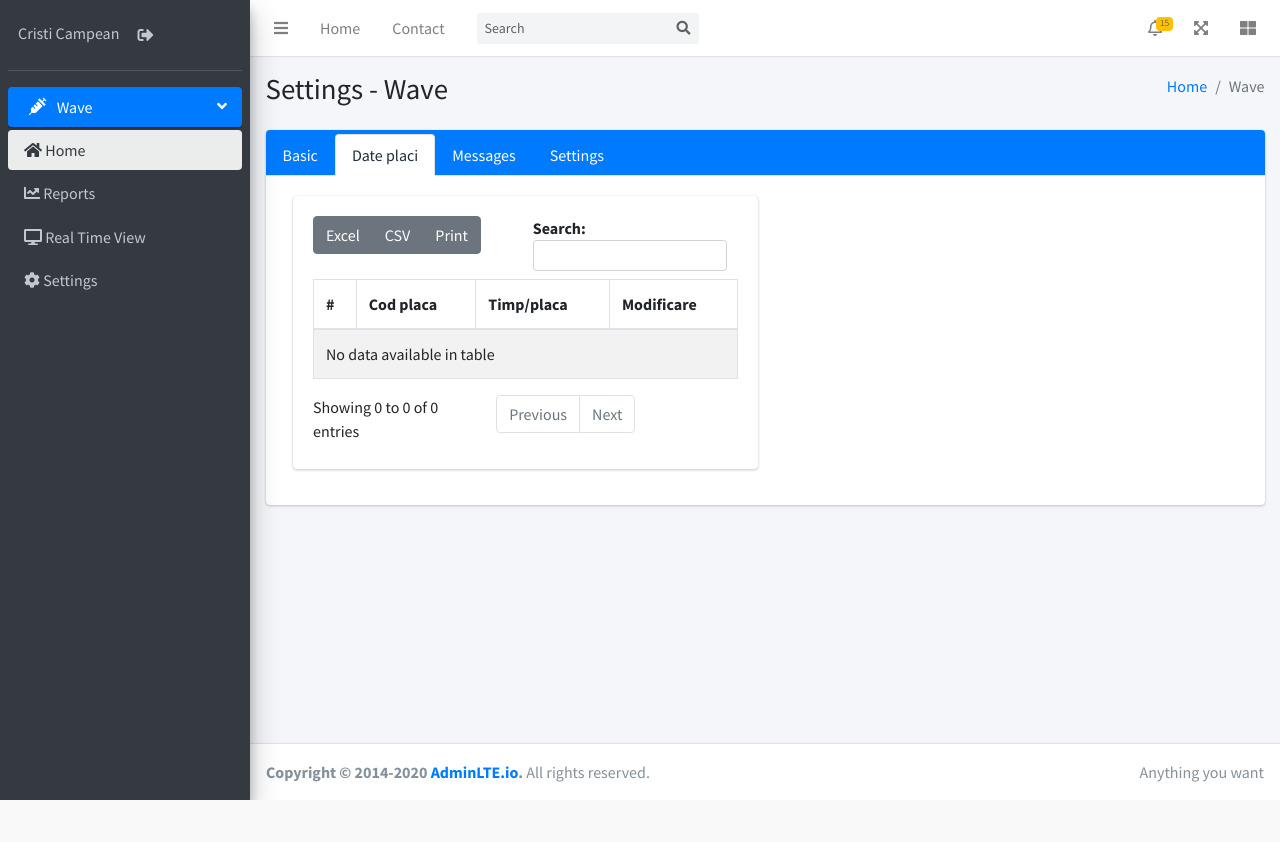
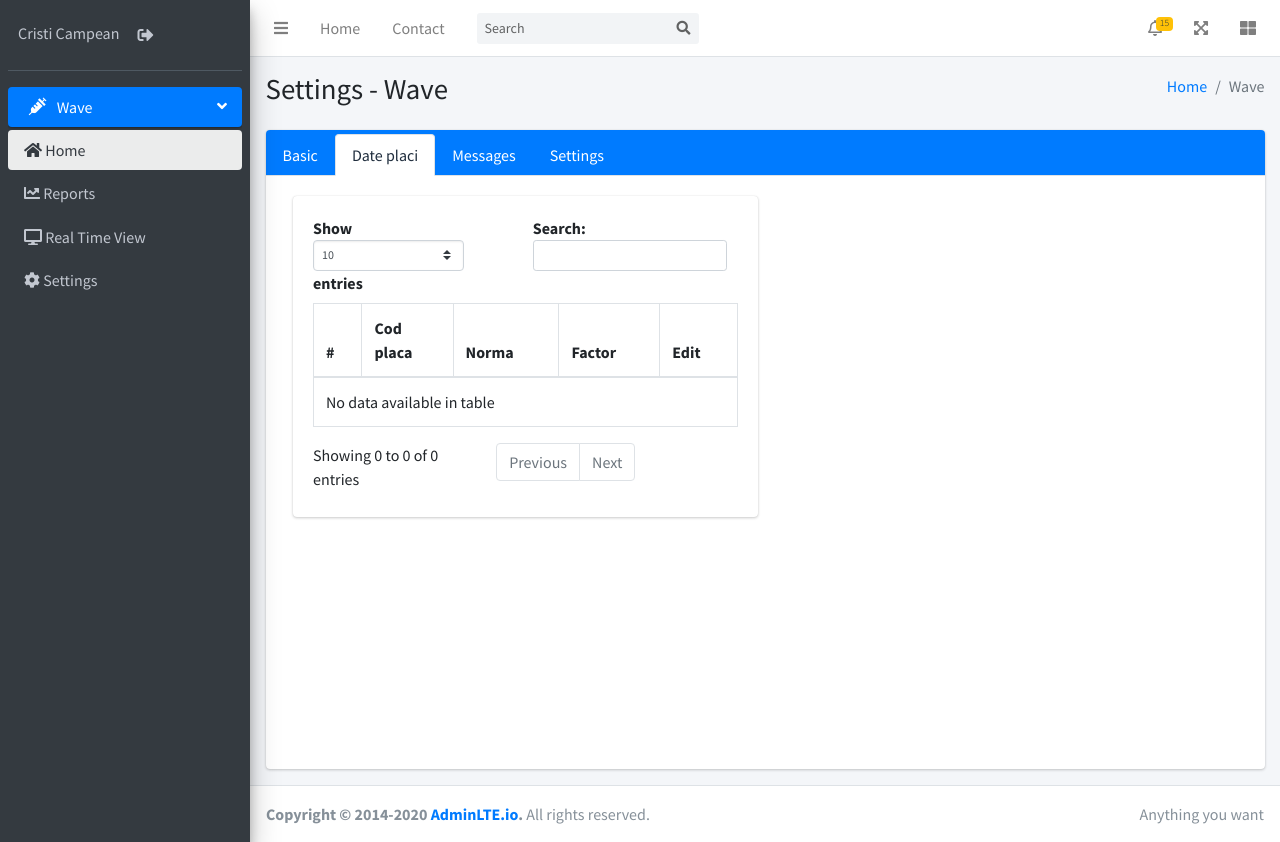
Before and after one commit to andreicampean31/nord-manage, a Django app: page /wave/settings/ in a window 1280 px wide, after a click on "Date placi". Before the commit the page ends 800 px from the top, so only its background shows below. Run offline with Django 3.2, Linux system fonts and the light colour scheme; data that the repository does not hold is empty; some libraries are stand-ins or nearby versions.

Commit message:
edit date_placi
update informatii placi

```diff
--- /dev/null
+++ b/nord_manage/wave/forms.py
@@ -0,0 +1,6 @@
+from django import forms
+
+class DatePlaciUpdateForm(forms.Form):
+    cod_placa = forms.CharField(label = 'cod_placa', max_length=100)
+    min_placa = forms.CharField(label = 'min_placa', max_length=100)
+    multiplication_factor = forms.CharField(label = 'multiplication_factor', max_length=100)
--- a/nord_manage/wave/templates/wave/settings.html
+++ b/nord_manage/wave/templates/wave/settings.html
@@ -12,36 +12,51 @@
       <div class="card-header p-0 pt-1">
         <ul class="nav nav-tabs" id="custom-tabs-one-tab" role="tablist">
           <li class="nav-item">
-            <a class="nav-link active" id="custom-tabs-one-home-tab" data-toggle="pill" href="#custom-tabs-one-home" role="tab" aria-controls="custom-tabs-one-home" aria-selected="true">Basic</a>
+            <a class="nav-link active" id="custom-tabs-one-home-tab" data-toggle="pill" href="#custom-tabs-one-home"
+              role="tab" aria-controls="custom-tabs-one-home" aria-selected="true">Basic</a>
           </li>
           <li class="nav-item">
-            <a class="nav-link" id="custom-tabs-one-profile-tab" data-toggle="pill" href="#custom-tabs-one-profile" role="tab" aria-controls="custom-tabs-one-profile" aria-selected="false">Date placi</a>
+            <a class="nav-link" id="custom-tabs-one-profile-tab" data-toggle="pill" href="#custom-tabs-one-profile"
+              role="tab" aria-controls="custom-tabs-one-profile" aria-selected="false">Date placi</a>
           </li>
           <li class="nav-item">
-            <a class="nav-link" id="custom-tabs-one-messages-tab" data-toggle="pill" href="#custom-tabs-one-messages" role="tab" aria-controls="custom-tabs-one-messages" aria-selected="false">Messages</a>
+            <a class="nav-link" id="custom-tabs-one-messages-tab" data-toggle="pill" href="#custom-tabs-one-messages"
+              role="tab" aria-controls="custom-tabs-one-messages" aria-selected="false">Messages</a>
           </li>
           <li class="nav-item">
-            <a class="nav-link" id="custom-tabs-one-settings-tab" data-toggle="pill" href="#custom-tabs-one-settings" role="tab" aria-controls="custom-tabs-one-settings" aria-selected="false">Settings</a>
+            <a class="nav-link" id="custom-tabs-one-settings-tab" data-toggle="pill" href="#custom-tabs-one-settings"
+              role="tab" aria-controls="custom-tabs-one-settings" aria-selected="false">Settings</a>
           </li>
         </ul>
       </div>
       <div class="card-body">
         <div class="tab-content" id="custom-tabs-one-tabContent">
-          <div class="tab-pane fade show active" id="custom-tabs-one-home" role="tabpanel" aria-labelledby="custom-tabs-one-home-tab">
-             Lorem ipsum dolor sit amet, consectetur adipiscing elit. Proin malesuada lacus ullamcorper dui molestie, sit amet congue quam finibus. Etiam ultricies nunc non magna feugiat commodo. Etiam odio magna, mollis auctor felis vitae, ullamcorper ornare ligula. Proin pellentesque tincidunt nisi, vitae ullamcorper felis aliquam id. Pellentesque habitant morbi tristique senectus et netus et malesuada fames ac turpis egestas. Proin id orci eu lectus blandit suscipit. Phasellus porta, ante et varius ornare, sem enim sollicitudin eros, at commodo leo est vitae lacus. Etiam ut porta sem. Proin porttitor porta nisl, id tempor risus rhoncus quis. In in quam a nibh cursus pulvinar non consequat neque. Mauris lacus elit, condimentum ac condimentum at, semper vitae lectus. Cras lacinia erat eget sapien porta consectetur.
+          <div class="tab-pane fade show active" id="custom-tabs-one-home" role="tabpanel"
+            aria-labelledby="custom-tabs-one-home-tab">
+            Lorem ipsum dolor sit amet, consectetur adipiscing elit. Proin malesuada lacus ullamcorper dui molestie, sit
+            amet congue quam finibus. Etiam ultricies nunc non magna feugiat commodo. Etiam odio magna, mollis auctor
+            felis vitae, ullamcorper ornare ligula. Proin pellentesque tincidunt nisi, vitae ullamcorper felis aliquam
+            id. Pellentesque habitant morbi tristique senectus et netus et malesuada fames ac turpis egestas. Proin id
+            orci eu lectus blandit suscipit. Phasellus porta, ante et varius ornare, sem enim sollicitudin eros, at
+            commodo leo est vitae lacus. Etiam ut porta sem. Proin porttitor porta nisl, id tempor risus rhoncus quis.
+            In in quam a nibh cursus pulvinar non consequat neque. Mauris lacus elit, condimentum ac condimentum at,
+            semper vitae lectus. Cras lacinia erat eget sapien porta consectetur.
           </div>
-          <div class="tab-pane fade" id="custom-tabs-one-profile" role="tabpanel" aria-labelledby="custom-tabs-one-profile-tab">
-            <div class = "col-6">
+          <div class="tab-pane fade" id="custom-tabs-one-profile" role="tabpanel"
+            aria-labelledby="custom-tabs-one-profile-tab">
+            <div class="col-6">
               <div class="card">
 
                 <div class="card-body">
-                  <table id="example1" class="table table-bordered table-striped">
+                  <table id="example1" class="table table-bordered  table-hover">
                     <thead>
                       <tr>
                         <th>#</th>
                         <th>Cod placa</th>
-                        <th>Timp/placa</th>
-                        <th>Modificare</th>
+                        <th>Norma</th>
+                        <th>Factor</th>
+                        <th>Edit</th>
+
                       </tr>
                     </thead>
                     <tbody>
@@ -50,7 +65,11 @@
                         <td>{{ i.id }}</td>
                         <td>{{ i.cod_placa }}</td>
                         <td>{{ i.min_placa }}</td>
-                        <td></td>
+                        <td>{{ i.multiplication_factor }}</td>
+                        <td>
+                          <a href="#" class = "btn btn-success edit"> EDIT </a>
+                          <a href="#" class = "btn btn-danger edit"> DELETE </a>
+                        </td>
                       </tr>
                       {% endfor %}
 
@@ -61,11 +80,24 @@
             </div>
 
           </div>
-          <div class="tab-pane fade" id="custom-tabs-one-messages" role="tabpanel" aria-labelledby="custom-tabs-one-messages-tab">
-             Morbi turpis dolor, vulputate vitae felis non, tincidunt congue mauris. Phasellus volutpat augue id mi placerat mollis. Vivamus faucibus eu massa eget condimentum. Fusce nec hendrerit sem, ac tristique nulla. Integer vestibulum orci odio. Cras nec augue ipsum. Suspendisse ut velit condimentum, mattis urna a, malesuada nunc. Curabitur eleifend facilisis velit finibus tristique. Nam vulputate, eros non luctus efficitur, ipsum odio volutpat massa, sit amet sollicitudin est libero sed ipsum. Nulla lacinia, ex vitae gravida fermentum, lectus ipsum gravida arcu, id fermentum metus arcu vel metus. Curabitur eget sem eu risus tincidunt eleifend ac ornare magna.
         </div>
-          <div class="tab-pane fade" id="custom-tabs-one-settings" role="tabpanel" aria-labelledby="custom-tabs-one-settings-tab">
-             Pellentesque vestibulum commodo nibh nec blandit. Maecenas neque magna, iaculis tempus turpis ac, ornare sodales tellus. Mauris eget blandit dolor. Quisque tincidunt venenatis vulputate. Morbi euismod molestie tristique. Vestibulum consectetur dolor a vestibulum pharetra. Donec interdum placerat urna nec pharetra. Etiam eget dapibus orci, eget aliquet urna. Nunc at consequat diam. Nunc et felis ut nisl commodo dignissim. In hac habitasse platea dictumst. Praesent imperdiet accumsan ex sit amet facilisis.
+        <div class="tab-pane fade" id="custom-tabs-one-messages" role="tabpanel"
+          aria-labelledby="custom-tabs-one-messages-tab">
+          Morbi turpis dolor, vulputate vitae felis non, tincidunt congue mauris. Phasellus volutpat augue id mi
+          placerat mollis. Vivamus faucibus eu massa eget condimentum. Fusce nec hendrerit sem, ac tristique nulla.
+          Integer vestibulum orci odio. Cras nec augue ipsum. Suspendisse ut velit condimentum, mattis urna a, malesuada
+          nunc. Curabitur eleifend facilisis velit finibus tristique. Nam vulputate, eros non luctus efficitur, ipsum
+          odio volutpat massa, sit amet sollicitudin est libero sed ipsum. Nulla lacinia, ex vitae gravida fermentum,
+          lectus ipsum gravida arcu, id fermentum metus arcu vel metus. Curabitur eget sem eu risus tincidunt eleifend
+          ac ornare magna.
+        </div>
+        <div class="tab-pane fade" id="custom-tabs-one-settings" role="tabpanel"
+          aria-labelledby="custom-tabs-one-settings-tab">
+          Pellentesque vestibulum commodo nibh nec blandit. Maecenas neque magna, iaculis tempus turpis ac, ornare
+          sodales tellus. Mauris eget blandit dolor. Quisque tincidunt venenatis vulputate. Morbi euismod molestie
+          tristique. Vestibulum consectetur dolor a vestibulum pharetra. Donec interdum placerat urna nec pharetra.
+          Etiam eget dapibus orci, eget aliquet urna. Nunc at consequat diam. Nunc et felis ut nisl commodo dignissim.
+          In hac habitasse platea dictumst. Praesent imperdiet accumsan ex sit amet facilisis.
         </div>
       </div>
     </div>
@@ -73,6 +105,44 @@
   </div>
 </div>
 </div>
+
+<!-- modal -->
+<div class="modal fade" id="editModal">
+  <div class="modal-dialog">
+    <div class="modal-content">
+      <div class="modal-header">
+        <h4 class="modal-title">Default Modal</h4>
+        <button type="button" class="close" data-dismiss="modal" aria-label="Close">
+          <span aria-hidden="true">&times;</span>
+        </button>
+      </div>
+      <form action="" method="post" id="editForm">
+        <div class="modal-body">
+          {%csrf_token%}
+
+          <div class="form-group">
+            <label for="cod_placa">Cod placa</label>
+            <input type="text" class="form-control" id="cod_placa" placeholder="cod_placa" name="cod_placa">
+          </div>
+          <div class="form-group">
+            <label for="min_placa">Norma</label>
+            <input type="text" class="form-control" id="min_placa" placeholder="min_placa" name="min_placa">
+          </div>
+          <div class="form-group">
+            <label for="multiplication_factor">Factor multiplicare</label>
+            <input type="text" class="form-control" id="multiplication_factor" placeholder="multiplication_factor", name="multiplication_factor">
+          </div>
+
+        </div>
+        <div class="modal-footer justify-content-between">
+          <button type="button" class="btn btn-default" data-dismiss="modal">Close</button>
+          <input class="btn btn-primary" type="submit" value="OK">
+        </div>
+      </form>
+    </div>
+    <!-- /.modal-content -->
+  </div>
+  <!-- /.modal-dialog -->
   {% endblock content %}
 
   {% block page_specific_scripts %}
@@ -91,12 +161,46 @@
 
 
   <script>
+    $(document).ready(function () {
+      var table = $('#example1').DataTable();
+
+      table.on('click', '.edit', function () {
+        $tr = $(this).closest('tr');
+        if ($($tr).hasClass('child')) {
+          $tr = $tr.prev('.parent');
+        }
+
+        var data = table.row($tr).data();
+        console.log(data);
+
+        $('#cod_placa').val(data[1]);
+        console.log(data[1]);
+        $('#min_placa').val(data[2]);
+        console.log(data[2]);
+        $('#multiplication_factor').val(data[3]);
+        console.log(data[3]);
+
+        $('#editForm').attr('action', "{% url 'date-placi-update' %}");
+        $('#editModal').modal('show');
+
+      })
+    })
+
+
+  </script>
+  <script>
     $(function () {
-      var mytable = $("#example1").DataTable({
+      var mytable = $("#example1").DataTable();
+
+
+      mytable({
         "responsive": true, "lengthChange": false, "autoWidth": false,
           "buttons": ["excel", "csv", "print"],
             "pageLength": 3
-    }).buttons().container().appendTo('#example1_wrapper .col-md-6:eq(0)');
+      }.buttons().container().appendTo('#example1_wrapper .col-md-6:eq(0)'));
+
+
+
       $('#example1.1').DataTable({
         "paging": true,
         "lengthChange": false,
@@ -106,6 +210,8 @@
         "autoWidth": false,
         "responsive": true,
       });
+
+
     });
   </script>
   {% endblock page_specific_scripts %}
--- a/nord_manage/wave/urls.py
+++ b/nord_manage/wave/urls.py
@@ -6,5 +6,6 @@ urlpatterns = [
     path('efficency-chart/', views.efficency_chart, name='efficency-chart'),
     path('email_report/', views.report_data, name='wave-hour-report'),
     path('insert_data/<linie>&<cod_placa>/', views.insert_data, name='wave-insert-data'),
-    path('settings/', views.settings, name = 'wave-settings')
+    path('settings/', views.settings, name = 'wave-settings'),
+    path('settings/date-placi-update/', views.date_placi_update, name = 'date-placi-update'),
 ]
--- a/nord_manage/wave/views.py
+++ b/nord_manage/wave/views.py
@@ -5,9 +5,10 @@ from django.http import JsonResponse
 from nord_manage.settings import EMAIL_HOST_USER
 from django.core.mail import send_mail, EmailMultiAlternatives
 from django.template.loader import get_template
-from django.http import HttpResponse
+from django.http import HttpResponse, HttpResponseRedirect
 from django.utils import timezone
 import datetime
+from .forms import DatePlaciUpdateForm
 
 def home(request):
       #LINIA 1
@@ -197,4 +198,25 @@ def settings(request):
   context = {
     'lista': lista_placi
   }
-  return render(request, 'wave/settings.html', context )
+  print(context)
+  return render(request, 'wave/settings.html', context)
+
+def date_placi_update(request):
+  if request.method == 'POST':
+    form = DatePlaciUpdateForm(request.POST)
+
+    if form.is_valid():
+      cod_placa = form.cleaned_data.get('cod_placa')
+      min_placa = form.cleaned_data.get('min_placa')
+      factor = form.cleaned_data.get('multiplication_factor')
+      print(cod_placa + " " + min_placa + " " + factor)
+
+
+
+      Date_Placi.objects.filter(cod_placa = cod_placa).update(min_placa = min_placa, multiplication_factor = factor)
+
+      return HttpResponseRedirect('/wave/settings')
+  else:
+    form = DatePlaciUpdateForm()
+
+  return HttpResponse(status=201)
```
Lines whose indentation alone changed are shown as unchanged.
